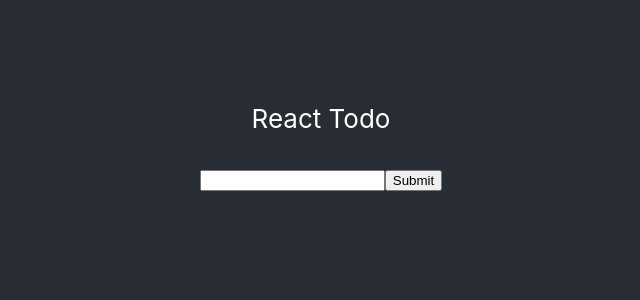
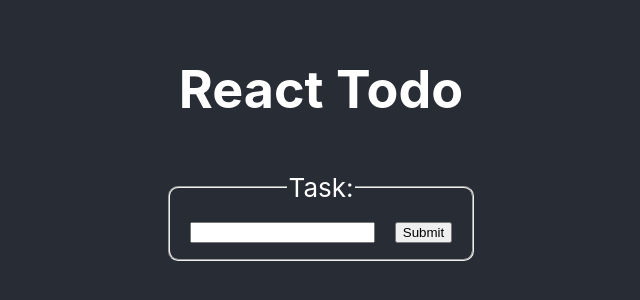
Before and after one commit to laisrhianne/react-todo, a React (Create React App) app: page / in a window 1280 px wide. Shown: the part 240-540 px from the top of the page, without its empty margins (319-959 px from the left). Built offline with nearby package versions, Linux system fonts and the light colour scheme.

Commit message:
ui updated

```diff
--- a/package.json
+++ b/package.json
@@ -3,8 +3,6 @@
   "version": "0.1.0",
   "private": true,
   "dependencies": {
-    "@material-ui/core": "^4.11.0",
-    "@material-ui/icons": "^4.9.1",
     "@testing-library/jest-dom": "^4.2.4",
     "@testing-library/react": "^9.5.0",
     "@testing-library/user-event": "^7.2.1",
--- a/src/App.css
+++ b/src/App.css
@@ -1,16 +1,6 @@
 .App {
   text-align: center;
-}
-
-.App-logo {
-  height: 40vmin;
-  pointer-events: none;
-}
-
-@media (prefers-reduced-motion: no-preference) {
-  .App-logo {
-    animation: App-logo-spin infinite 20s linear;
-  }
+  justify-content: center;
 }
 
 .App-header {
@@ -23,16 +13,3 @@
   font-size: calc(10px + 2vmin);
   color: white;
 }
-
-.App-link {
-  color: #61dafb;
-}
-
-@keyframes App-logo-spin {
-  from {
-    transform: rotate(0deg);
-  }
-  to {
-    transform: rotate(360deg);
-  }
-}
--- a/src/App.js
+++ b/src/App.js
@@ -42,7 +42,7 @@ function App() {
   return (
     <div className='App'>
       <header className='App-header'>
-        <p>React Todo</p>
+        <h1 style={styles.title}>React Todo</h1>
         <TodoForm addTodo={addTodo} />
         <TodoList
           todos={todos}
@@ -54,4 +54,10 @@ function App() {
   );
 }
 
+const styles = {
+  title: {
+    padding: 16,
+  }
+}
+
 export default App;
--- a/src/components/Todo.js
+++ b/src/components/Todo.js
@@ -1,7 +1,6 @@
 import React from 'react';
 
 function Todo({ todo, toggleComplete, removeTodo }) {
-
   function handleCheckboxClick() {
     toggleComplete(todo.id);
   }
@@ -11,24 +10,42 @@ function Todo({ todo, toggleComplete, removeTodo }) {
   }
 
   return (
-    <div style={styles.div}>
+    <div style={styles.container}>
       <input type='checkbox' onClick={handleCheckboxClick} />
       <li
         style={{
           color: 'white',
           textDecoration: todo.completed ? 'line-through' : null,
+          listStyle: 'none',
+          marginLeft: 15,
         }}
       >
         {todo.task}
       </li>
-      <button onClick={handleRemoveClick}>X</button>
+
+      <img
+        onClick={handleRemoveClick}
+        src='https://img.icons8.com/fluent/48/000000/close-window.png'
+        style={styles.remove}
+        alt='Remove'
+      />
     </div>
   );
 }
 
 const styles = {
-  div: {
+  container: {
     display: 'flex',
+    flexDirection: 'row',
+    justifyContent: 'space-between',
+    alignItems: 'center'
+  },
+  remove: {
+    display: 'block',
+    marginLeft: 20,
+    height: 35,
+    width: 35,
+    justifyContent: 'center',
   },
 };
 
--- a/src/components/TodoForm.js
+++ b/src/components/TodoForm.js
@@ -1,4 +1,4 @@
-import React, { useState } from 'react'
+import React, { useState } from 'react';
 import { v4 as uuidv4 } from 'uuid';
 
 function TodoForm({ addTodo }) {
@@ -6,34 +6,48 @@ function TodoForm({ addTodo }) {
     id: '',
     task: '',
     completed: false,
-    })
+  });
 
   // updates the task when the input value changes
   function handleTaskInputChange(e) {
-        setTodo({...todo, task: e.target.value })
+    setTodo({ ...todo, task: e.target.value });
   }
 
-    function handleSubmit(e){
+  function handleSubmit(e) {
     e.preventDefault();
     if (todo.task.trim()) {
       // adds todo to the array of todos
-            addTodo({...todo, id: uuidv4() });
+      addTodo({ ...todo, id: uuidv4() });
       // resets task input
-            setTodo({...todo, task: '' });
+      setTodo({ ...todo, task: '' });
     }
   }
 
   return (
     <form onSubmit={handleSubmit}>
+      <fieldset style={styles.fieldset}>
+        <legend>Task:</legend>
         <input
           name='task'
           type='text'
           value={todo.task}
           onChange={handleTaskInputChange}
         />
-            <button type='submit'>Submit</button>
+        <button type='submit' style={styles.submit}>
+          Submit
+        </button>
+      </fieldset>
     </form>
   );
 }
 
+const styles = {
+  submit: {
+    marginLeft: 20,
+  },
+  fieldset: {
+      borderRadius: 10,
+  }
+};
+
 export default TodoForm;
```
Also changed, not shown: 1 other file (tests, documents, lock files or other folders). Lines whose indentation alone changed are shown as unchanged.
